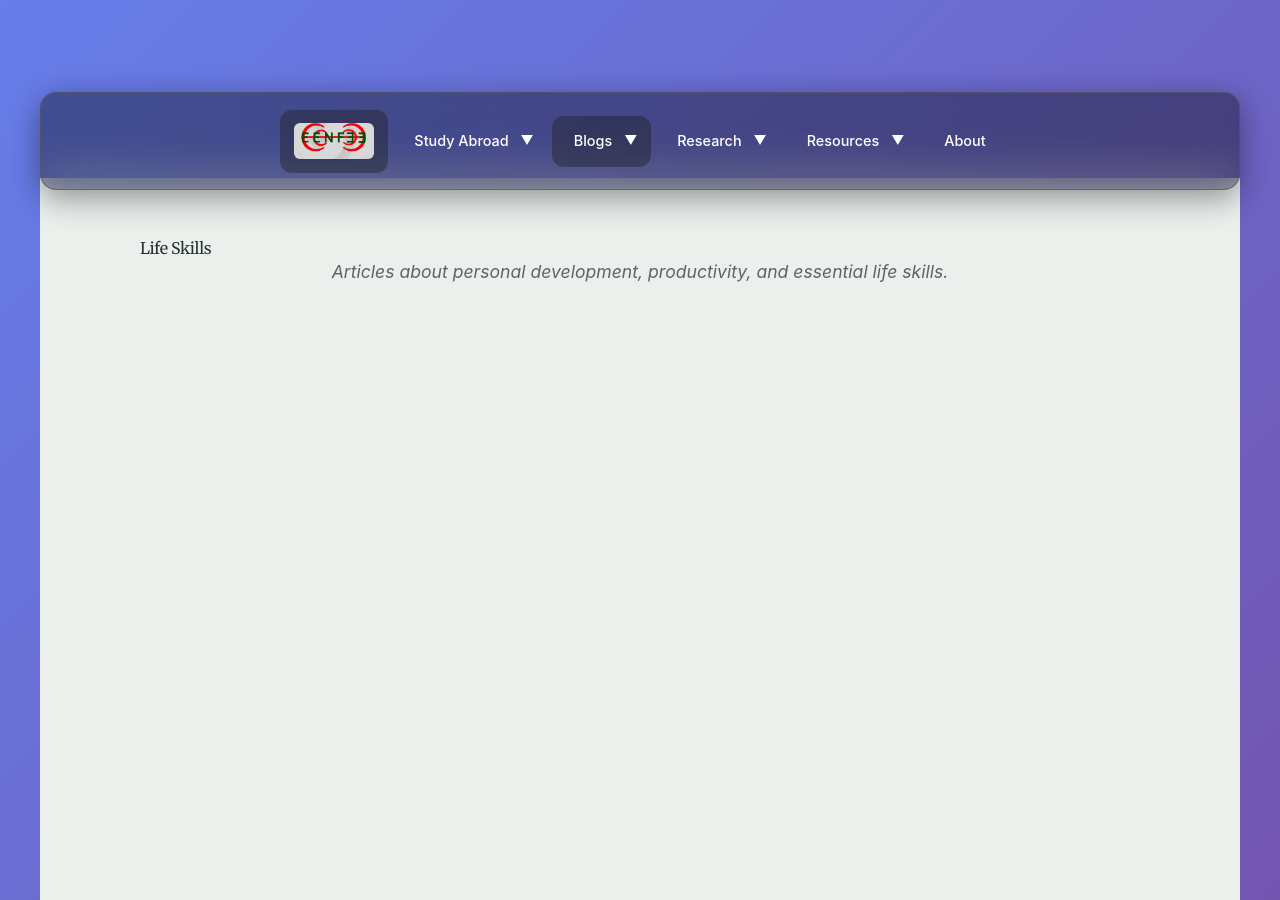
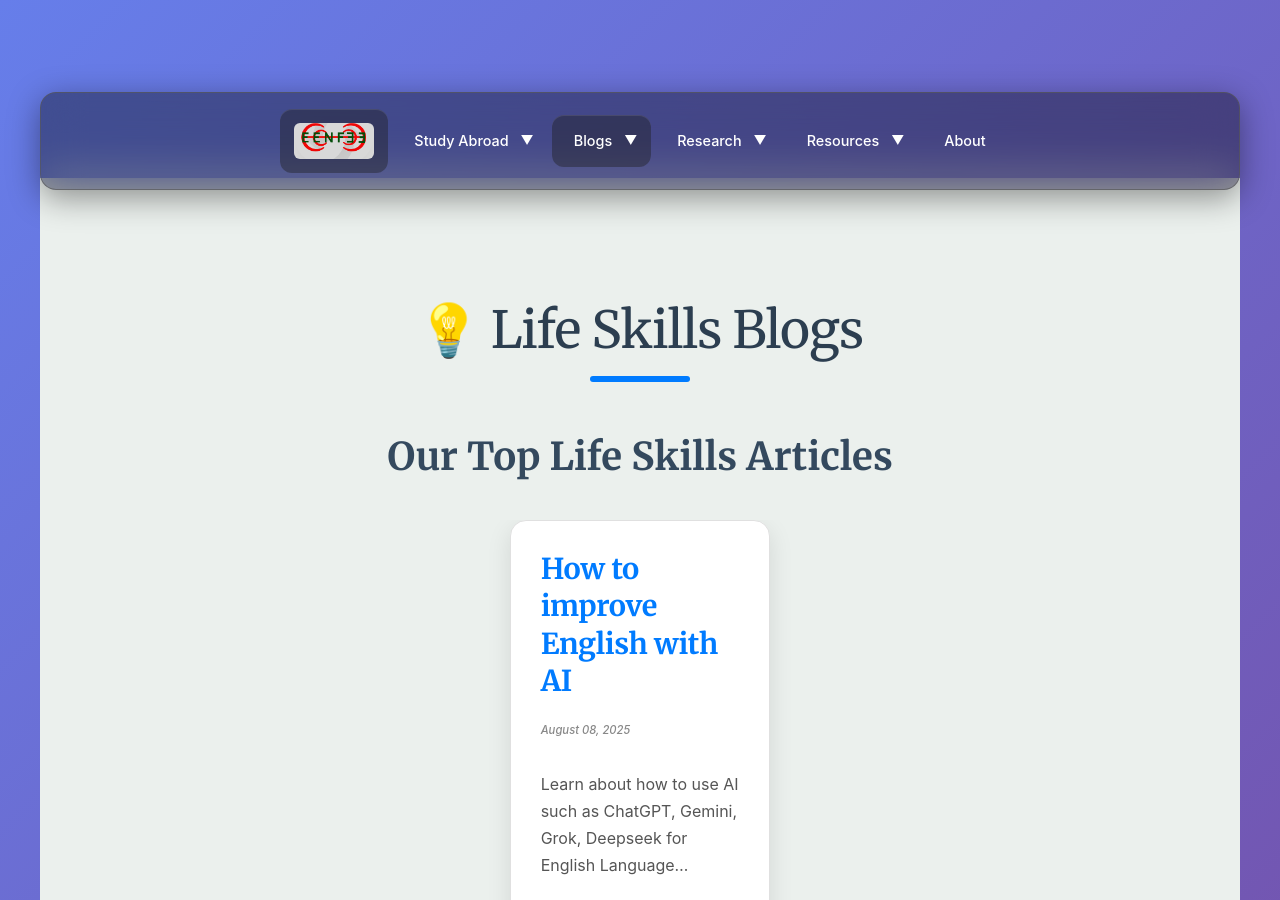
Before and after one commit to eenfee/eenfee.github.io, a Jekyll site: the page built from pages/subpages/blogs/life-skills.html, in a window 1280 px wide and 900 px high. Built offline with Jekyll 4.4.1, drawn with Linux system fonts in a browser that asks for light colours; nearby versions of some CDN libraries; some web fonts are replaced.

Commit message:
use ai for english improvements

```diff
--- /dev/null
+++ b/_blogs/life-skills/_language-improvement/2025-08-11-improve-english-with-AI.md
@@ -0,0 +1,68 @@
+---
+layout: post
+title: "How to improve English with AI"
+date: 2025-08-08
+description: "Learn about how to use AI such as ChatGPT, Gemini, Grok, Deepseek for English Language Improvement"
+permalink: /blogs/life-skills/language-improvement/how-to-improve-english-with-AI/
+toc: true
+category: life-skills
+tag: [abroad-study-english, english-improvement, use-case-of-AI]
+
+---
+
+Artificial Intelligence (AI) tools have revolutionized how we learn languages. Today, platforms like **ChatGPT**, **Gemini**, **Grok**, and **DeepSeek** can act as personal tutors, conversation partners, and content creators—all available 24/7. If you use them effectively, they can speed up your English learning journey while keeping it fun and interactive.
+
+## How to use AI for English Improvement
+
+
+
+### 1. Practice Conversations Anytime
+You can use AI to simulate real-life dialogues—whether you’re ordering food in a restaurant, attending a job interview, or chatting with friends.
+**Example:**
+> *"Hi AI, pretend you are an immigration officer at the airport. Ask me 10 questions in English and correct my responses."*
+
+This helps improve your speaking confidence, grammar, and vocabulary.
+
+---
+
+### 2. Improve Writing Skills
+AI can check your essays, emails, or reports for grammar, spelling, and style. You can also ask for explanations of errors so you understand and avoid them in the future.
+**Pro Tip:** Always ask AI to “explain why” so you learn instead of just copying corrections.
+
+---
+
+### 3. Expand Vocabulary
+Instead of memorizing random word lists, ask AI to teach you new words in **context**.
+**Example:**
+> *"Teach me 10 advanced English words for academic writing with example sentences."*
+
+You can also request synonyms, antonyms, and usage differences.
+
+---
+
+### 4. Learn Pronunciation
+While most AI tools focus on text, some (like ChatGPT with voice mode or Gemini’s audio features) can help you listen and repeat words. Combine AI with free text-to-speech tools for clearer pronunciation practice.
+
+---
+
+### 5. Get Customized Study Plans
+Tell AI your level, goals, and available study time, and it can create a personalized English learning schedule.
+**Example:**
+> *"I’m an intermediate English learner preparing for IELTS in 2 months. Create a daily 1-hour study plan."*
+
+---
+
+### 6. Prepare for English Exams
+AI can provide practice tests, give feedback, and explain tricky grammar rules for exams like IELTS, TOEFL, or Oxford ELLT.
+
+---
+
+### 7. Avoid Over-Reliance
+While AI is powerful, it’s not perfect. Always cross-check answers with trusted sources, and make sure to practice with real people to develop natural communication skills.
+
+---
+
+## Final Thoughts
+AI is not here to replace teachers—it’s here to **support** your learning. By using ChatGPT, Gemini, Grok, or DeepSeek wisely, you can make English learning faster, more engaging, and tailored to your needs.
+
+The key is consistency: practice a little every day, and you’ll notice big improvements over time.
--- a/_config.yml
+++ b/_config.yml
@@ -33,6 +33,8 @@ collections:
   environmental-research:
     output: true
     permalink: /blogs/environmental-research/:title/
+
+
 
 defaults:
   - scope:
--- a/pages/subpages/blogs/life-skills.html
+++ b/pages/subpages/blogs/life-skills.html
@@ -5,25 +5,28 @@ permalink: /blogs/life-skills/
 description: Articles about personal development, productivity, and essential life skills.
 ---
 
-<div class="archive">
-  <h1>{{ page.title }}</h1>
-  <p class="page-description">{{ page.description }}</p>
+<div class="blog-listing-page">
+    <h1 class="blog-listing__main-heading">💡 Life Skills Blogs</h1>
 
-  {% assign posts = site.posts | where_exp: "post", "post.categories contains 'life-skills'" %}
+    <section class="blog-listing__section">
+        <h2 class="blog-listing__section-title">Our Top Life Skills Articles</h2>
 
-  {% for post in posts %}
-    <article class="archive-item">
-      <h2 class="archive-item-title">
-        <a href="{{ post.url | relative_url }}">{{ post.title }}</a>
-      </h2>
-      <div class="archive-item-meta">
-        <span class="date">{{ post.date | date: "%B %d, %Y" }}</span>
-      </div>
-      {% if post.excerpt %}
-        <div class="archive-item-excerpt">
-          {{ post.excerpt | strip_html | truncate: 160 }}
+        <div class="blog-listing__scroll-wrapper">
+            <ul class="blog-listing__list blog-listing__list--scrollable">
+                {% assign life_skills_blogs = site.blogs | where: "category", "life-skills" %}
+                {% for post in life_skills_blogs %}
+                <li class="blog-listing__item blog-listing__item--card">
+                    <h3 class="blog-listing__item-title">
+                        <a href="{{ post.url | relative_url }}" class="blog-listing__item-link">{{ post.title }}</a>
+                    </h3>
+                    <p class="blog-listing__item-date"><small><em>{{ post.date | date: "%B %d, %Y" }}</em></small></p>
+                    <div class="blog-listing__item-excerpt">
+                        {{ post.description }}
+                    </div>
+                    <a href="{{ post.url | relative_url }}" class="blog-listing__read-more-link">Read More &rarr;</a>
+                </li>
+                {% endfor %}
+            </ul>
         </div>
-      {% endif %}
-    </article>
-  {% endfor %}
+    </section>
 </div>
```
Also changed, not shown: notes/new_raws.md (added, +3 -0 lines).
